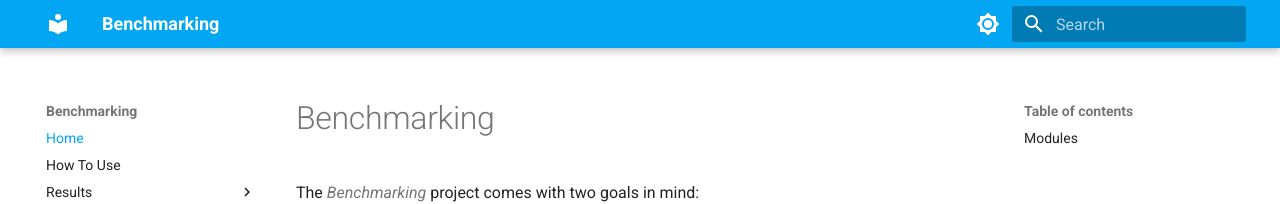
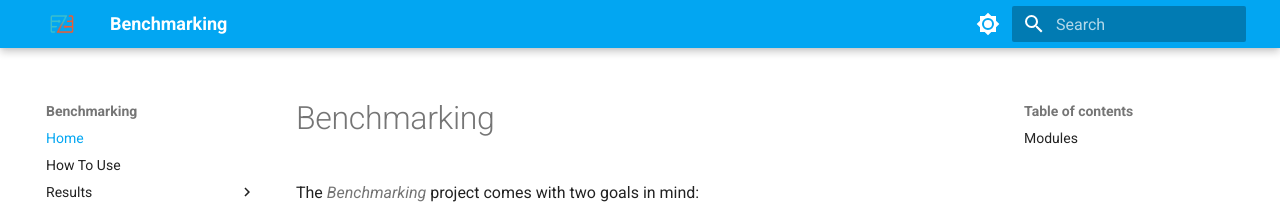
Before and after one commit to Black3rror/Benchmarking, an MkDocs documentation site: the page built from docs/source/index.md, in a window 1280 px wide. Shown: the top 204 px of the page. Built offline with MkDocs 1.6.1 and Material for MkDocs 9.7.7, drawn with Linux system fonts in a browser that asks for light colours.

Commit message:
Adding logo to docs

```diff
--- a/mkdocs.yaml
+++ b/mkdocs.yaml
@@ -5,6 +5,8 @@ docs_dir: docs/source
 theme:
   language: en
   name: material
+  favicon: figures/logo_bg_dark.png
+  logo: figures/logo_transparent.png
   palette:
     # Palette toggle for light mode
     - scheme: default
```
Also changed, not shown: docs/source/figures/logo_bg_dark.png (added), docs/source/figures/logo_transparent.png (added).
